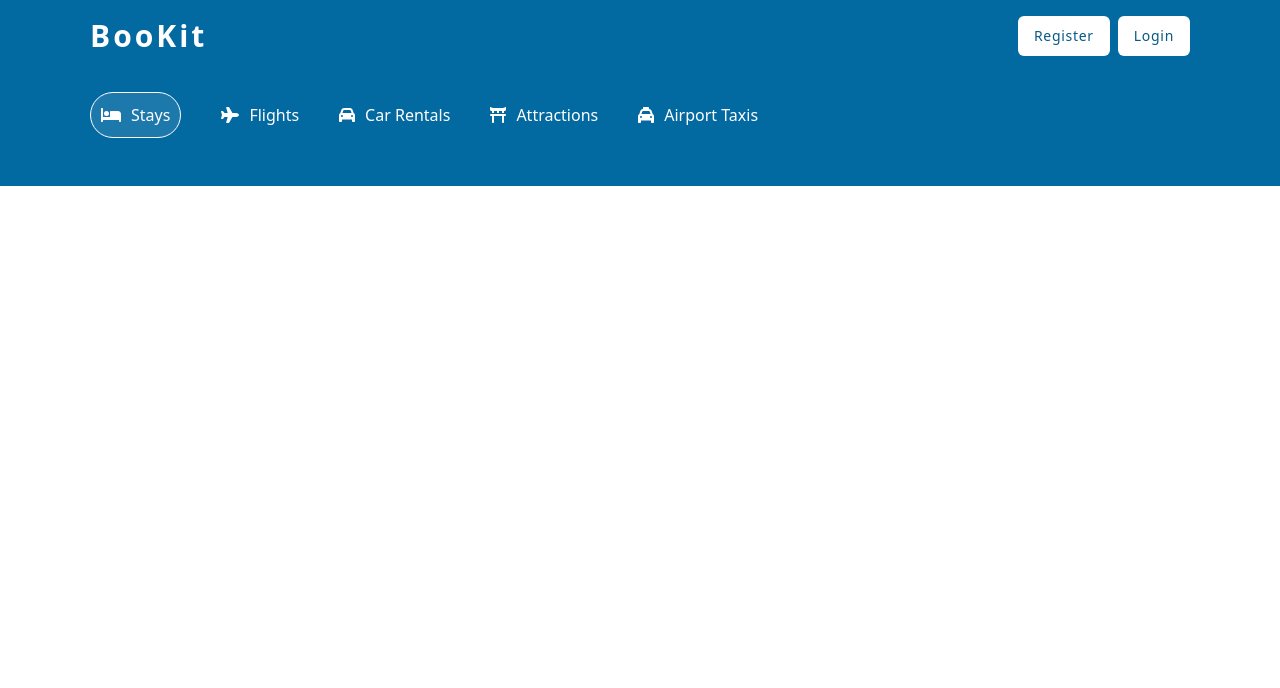
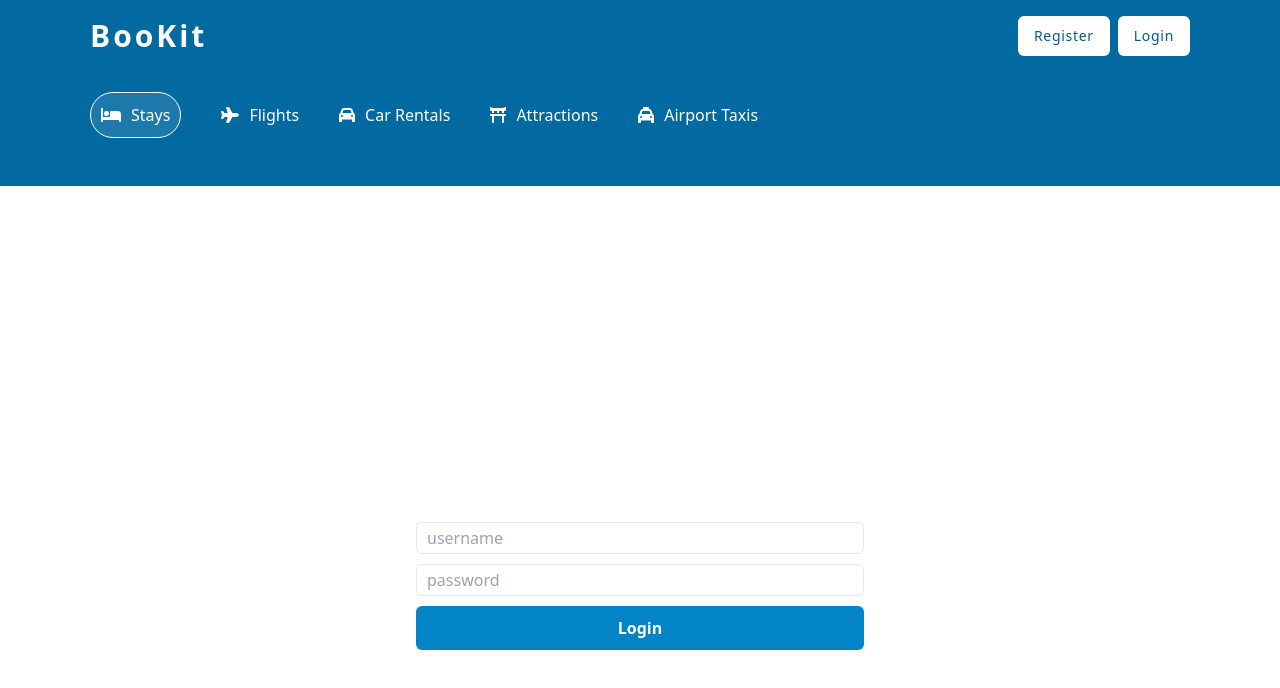
Before and after one commit to ahmadatif23/hotel-booking, a React (Create React App) app in the folder client/: page /login in a window 1280 px wide. Shown: the top 688 px of the page. Built offline with nearby package versions, Linux system fonts and the light colour scheme.

Commit message:
use AuthContext in Header, Navbar & Login

```diff
--- a/client/src/App.js
+++ b/client/src/App.js
@@ -5,6 +5,7 @@ import List from './pages/list/List'
 import Hotel from './pages/hotel/Hotel'
 import Navbar from "./components/navbar/Navbar"
 import Header from "./components/header/Header"
+import Login from './pages/login/Login'
 
 function App() {
   return (
@@ -16,6 +17,7 @@ function App() {
         <Route path='/' element={ <Home/> } />
         <Route path='/hotels' element={ <List/> } />
         <Route path='/hotel/:id' element={ <Hotel/> } />
+        <Route path='/login' element={ <Login/> } />
       </Routes>
     </BrowserRouter>
   );
--- a/client/src/components/header/Header.jsx
+++ b/client/src/components/header/Header.jsx
@@ -8,6 +8,7 @@ import { useContext, useState } from 'react'
 import 'react-date-range/dist/styles.css'
 import 'react-date-range/dist/theme/default.css'
 import { SearchContext } from '../../context/SearchContext.js'
+import { AuthContext } from '../../context/AuthContext.js'
 
 const Header = () => {
   // SET DATE
@@ -42,8 +43,9 @@ const Header = () => {
     })
   }
 
-  // USE SEARCH CONTEXT
+  // USE CONTEXT
   const { dispatch } = useContext(SearchContext)
+  const { user } = useContext(AuthContext)
 
   // GO TO ROUTE ON SEARCH
   const handleSearch = () => {
@@ -83,7 +85,10 @@ const Header = () => {
                 <h1 className='md:text-4xl text-3xl font-bold'>A lifetime of discounts? It's Genius.</h1>
                 <p className='my-5 text-sm md:text-base'>Get rewarded for your travels - unlock instant savings of 10% or more with a free BooKit account</p>
 
-                <button className='bg-sky-400 text-white text-sm tracking-wider px-6 p-2.5 rounded-full shadow'>Sign In / Register</button>
+                {
+                  !user &&
+                  <button className='bg-sky-400 text-white text-sm tracking-wider px-6 p-2.5 rounded-full shadow'>Sign In / Register</button>
+                }
 
                 <div className='bg-white rounded-xl flex md:flex-row flex-col items-center justify-around p-2.5 absolute bottom-0 transform translate-y-1/2 w-full container shadow-md text-sm'>
                   <div className='flex flex-1 justify-center items-center gap-2.5'>
--- a/client/src/components/navbar/Navbar.jsx
+++ b/client/src/components/navbar/Navbar.jsx
@@ -1,6 +1,10 @@
+import { useContext } from 'react'
 import { Link } from 'react-router-dom'
+import { AuthContext } from '../../context/AuthContext.js'
 
 const Navbar = () => {
+  const { user } = useContext(AuthContext)
+
   return (
     <div className="bg-sky-700 flex items-center justify-center">
         <div className="container flex items-center justify-between py-4 md:px-0 px-2.5">
@@ -8,10 +12,15 @@ const Navbar = () => {
               <span className="text-white tracking-widest md:text-3xl text-2xl font-bold">BooKit</span>
             </Link>
 
-            <div className="flex gap-2">
-                <button className="px-4 py-2.5 rounded-md bg-white text-sky-800 tracking-wider text-sm">Register</button>
-                <button className="px-4 py-2.5 rounded-md bg-white text-sky-800 tracking-wider text-sm">Login</button>
-            </div>
+            {
+              user ? <div className='text-white font-semibold'>{ user.username }</div> :
+              (
+                <div className="flex gap-2">
+                  <button className="px-4 py-2.5 rounded-md bg-white text-sky-800 tracking-wider text-sm">Register</button>
+                  <button className="px-4 py-2.5 rounded-md bg-white text-sky-800 tracking-wider text-sm">Login</button>
+                </div>
+              )
+            }
         </div>
     </div>
   )
--- /dev/null
+++ b/client/src/pages/login/Login.jsx
@@ -0,0 +1,51 @@
+import axios from 'axios'
+
+import { useContext, useState } from "react"
+import { useNavigate } from 'react-router-dom'
+import { AuthContext } from '../../context/AuthContext.js'
+
+const Login = () => {
+    const [credentials, setCredentials] = useState({
+        username: undefined,
+        password: undefined
+    })
+
+    const { loading, error, dispatch } = useContext(AuthContext)
+
+    const navigate = useNavigate()
+
+    const handleChange = (e) => {
+        setCredentials(prev => ({ ...prev, [e.target.id]: e.target.value }))
+    }
+
+    const handleClick = async (e) => {
+        e.preventDefault()
+
+        dispatch({ type: 'LOGIN_START' })
+
+        try {
+            const res = await axios.post('/auth/login', credentials)
+            dispatch({ type: 'LOGIN_SUCCESS', payload: res.data })
+            navigate('/')
+        } catch (err) {
+            dispatch({ type: 'LOGIN_FAILURE', payload: err.response.data })
+        }
+    }
+
+    return (
+        <div className="login h-screen w-full flex items-center justify-center">
+            <div className="lContainer container max-w-md flex flex-col gap-2.5">
+                <input onChange={ handleChange } type="text" placeholder="username" id="username" className="lInput border rounded-md h-8 p-2.5" />
+                <input onChange={ handleChange } type="password" placeholder="password" id="password" className="lInput border rounded-md h-8 p-2.5" />
+
+                <button onClick={ handleClick } disabled={ loading } className="lButton py-2.5 px-5 bg-sky-600 text-white font-bold rounded-md disabled:bg-sky-800 cursor-not-allowed">
+                    Login
+                </button>
+
+                { error && <span>{ error.message }</span> }
+            </div>
+        </div>
+    )
+}
+
+export default Login
```
